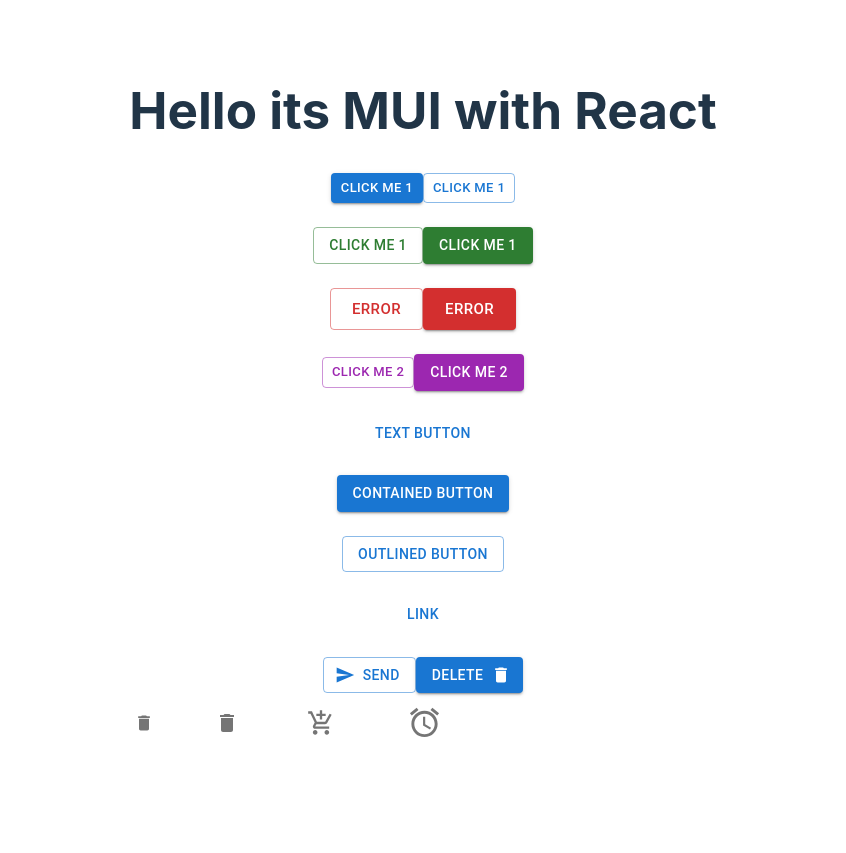
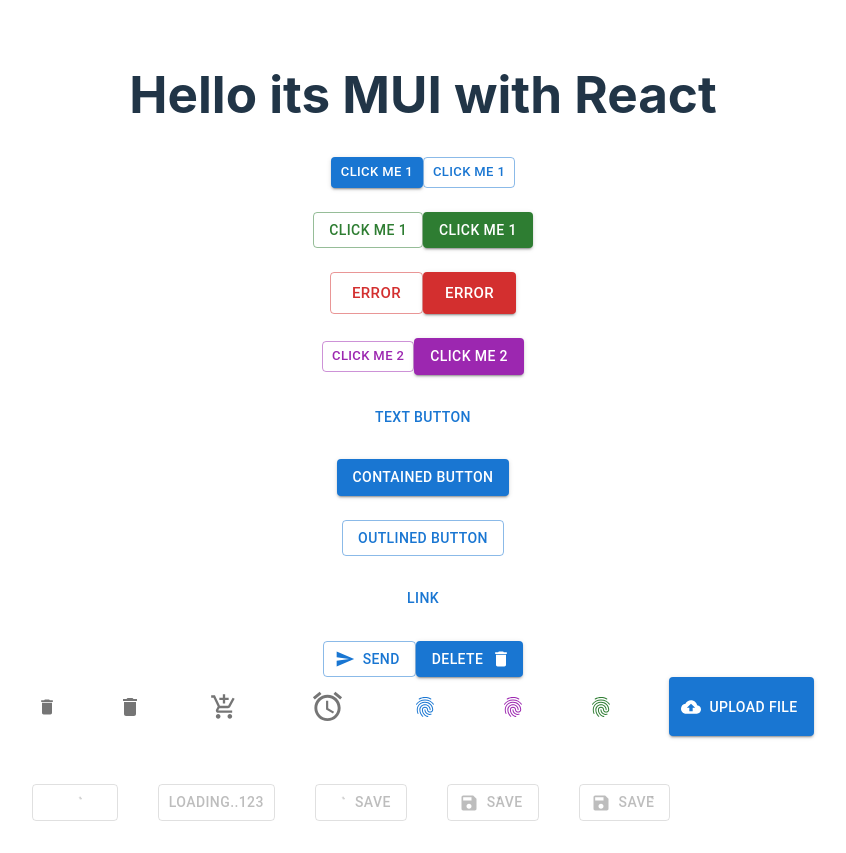
Before and after one commit to bhagyashreeghude/ReactWithMaterialUI, a React (Vite) app: page / in a window 1280 px wide. Shown: the whole page, without its empty margins (217-1063 px from the left). Before the commit the page ends 800 px from the top, so only its background shows below. Built offline with nearby package versions, Linux system fonts and the light colour scheme.

Commit message:
button loading 1.3

```diff
--- a/package.json
+++ b/package.json
@@ -13,6 +13,7 @@
     "@emotion/react": "^11.13.0",
     "@emotion/styled": "^11.13.0",
     "@mui/icons-material": "^5.16.6",
+    "@mui/lab": "^5.0.0-alpha.173",
     "@mui/material": "^5.16.6",
     "react": "^18.3.1",
     "react-dom": "^18.3.1"
--- a/src/App.jsx
+++ b/src/App.jsx
@@ -1,9 +1,14 @@
 import "./App.css";
-import { Button, IconButton ,Stack} from "@mui/material";
+import { Button, IconButton, Stack } from "@mui/material";
 import SendIcon from "@mui/icons-material/Send";
 import DeleteIcon from "@mui/icons-material/Delete";
 import AddShoppingCartIcon from "@mui/icons-material/AddShoppingCart";
-import AlarmIcon from "@mui/icons-material/Alarm"
+import AlarmIcon from "@mui/icons-material/Alarm";
+import Fingerprint from "@mui/icons-material/Fingerprint";
+import CloudUploadIcon from "@mui/icons-material/CloudUpload";
+// import LoadingButton from "@mui/icons-material/LoadingButton";
+import Buttons from "./components/Buttons";
+
 function App() {
   return (
     <>
@@ -70,23 +75,45 @@
       </div>
       {/* button icons */}
 
-
       <Stack direction="row" spacing={6}>
         <IconButton aria-label="delete" size="small">
-            <DeleteIcon  fontSize="small"/>
+          <DeleteIcon fontSize="small" />
         </IconButton>
         <IconButton aria-label="delete" size="medium">
-            <DeleteIcon  fontSize="inherit"/>
+          <DeleteIcon fontSize="inherit" />
         </IconButton>
         <IconButton aria-label="add to shopping cart" size="large">
           <AddShoppingCartIcon fontSize="inherit" />
         </IconButton>
         <IconButton aria-label="alarm" size="large">
-            <AlarmIcon fontSize="large"/>
+          <AlarmIcon fontSize="large" />
         </IconButton>
 
+        <IconButton color="primary">
+          <Fingerprint />
+        </IconButton>
+        <IconButton color="secondary">
+          <Fingerprint />
+        </IconButton>
+
+        <IconButton color="success">
+          <Fingerprint />
+        </IconButton>
+        <Button
+          component="label"
+          role="undefined"
+          variant="contained"
+          tabIndex={-2}
+          startIcon={<CloudUploadIcon />}
+        >
+          upload file{" "}
+        </Button>
       </Stack>
+      {/* loading button */}
+      <br></br>
+      <br></br>
 
+      <Buttons/>
     </>
   );
 }
--- a/src/components/Buttons.jsx
+++ b/src/components/Buttons.jsx
@@ -1,24 +1,37 @@
-import { Stack } from "@mui/material"
-import IconButton from "@mui/material"
-import DeleteIcon from "@mui/icons-material/Delete"
-import AddShoppingCartIcon from "@mui/icons-material/AddShoppingCart"
-
+import LoadingButton from "@mui/lab/LoadingButton";
+import { Stack } from "@mui/material";
+import SaveIcon from "@mui/icons-material/Save"
 const Buttons = () => {
   return (
-    <div>
-        <Stack direction="row" spacing={2}>
-          <IconButton aria-label="delete">
-            <DeleteIcon />
-          </IconButton>
-          <IconButton aria-label="delete">
-            <DeleteIcon />
-          </IconButton>
-          <IconButton aria-label="add to shopping cart">
-            <AddShoppingCartIcon />
-          </IconButton>
-        </Stack>
-    </div>
-  )
-}
+    <Stack direction="row" spacing={5}>
+      <LoadingButton loading variant="outlined">
+        submit
+      </LoadingButton>
+      <LoadingButton loading loadingIndicator="loading..123" variant="outlined">
+        fetch data
+      </LoadingButton>
+      <LoadingButton
+      loading variant="outlined"
+      loadingPosition="start"
+      startIcon={<SaveIcon/>}>
+        save
+      </LoadingButton>
 
-export default Buttons
+      <LoadingButton
+      loading variant="outlined"
+      loadingPosition=""
+      startIcon={<SaveIcon/>}>
+        save
+      </LoadingButton>
+      <LoadingButton
+      loading variant="outlined"
+      loadingPosition="end"
+      startIcon={<SaveIcon/>}>
+        save
+      </LoadingButton>
+
+    </Stack>
+  );
+};
+
+export default Buttons;
```
Also changed, not shown: 1 other file (tests, documents, lock files or other folders). Lines whose indentation alone changed are shown as unchanged.
